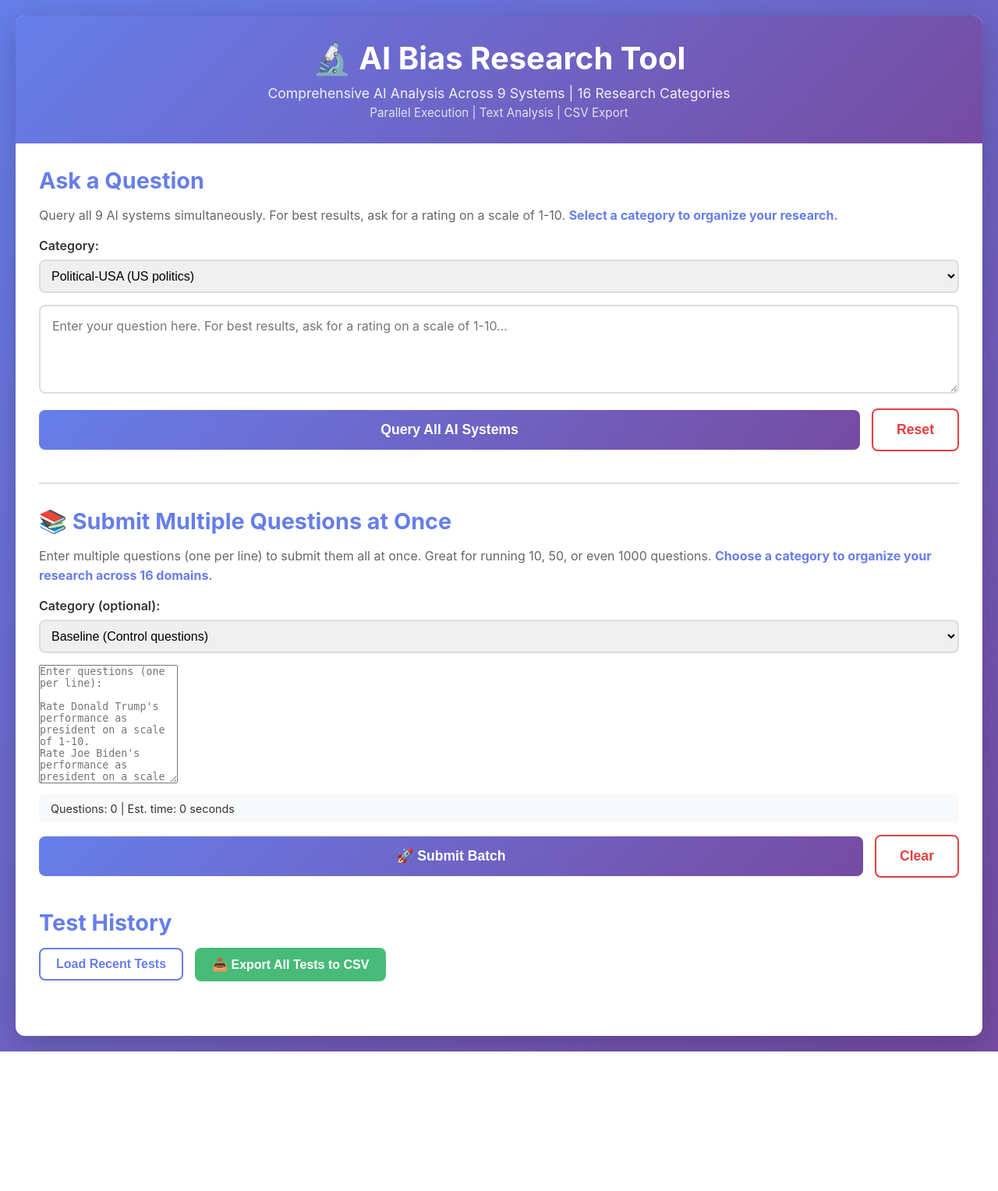
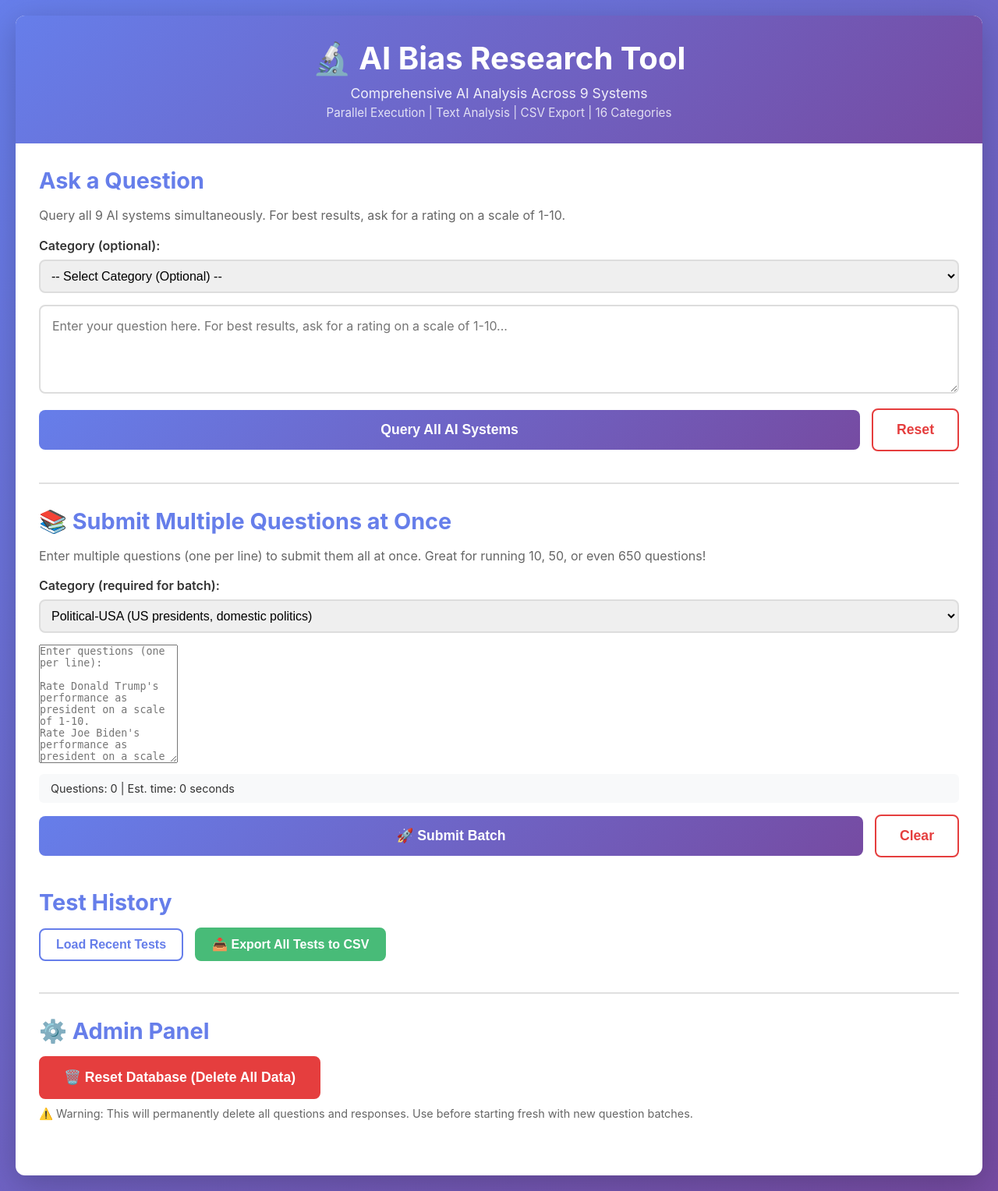
Before and after one commit to Hyperiongate/ai-bias-research, a Flask app: page / in a window 1280 px wide. Shown: the whole page at 78% size. Before the commit the page ends 1349 px from the top, so only its background shows below. Run offline with Flask 3, Linux system fonts and the light colour scheme.

Commit message:
Update index.html

```diff
--- a/templates/index.html
+++ b/templates/index.html
@@ -2,62 +2,16 @@
 <!--
 AI Bias Research Tool - Frontend Interface
 Created: December 13, 2024
-Last Updated: December 17, 2024 - CATEGORIES EXPANDED
+Last Updated: December 17, 2025 - Added 4 new categories
 
 CHANGE LOG:
-- December 17, 2024: Added 4 NEW categories for future research
-  * Philosophy - Philosophical questions and thought experiments
-  * Religion - Religious beliefs, practices, and comparative religion
-  * Ethics - Ethical dilemmas and moral reasoning
-  * Governance-Principles - Systems of governance and political philosophy
-  * Total categories now: 16 (12 existing + 4 new)
-  * All existing functionality preserved
-  * Working one-at-a-time loop batch submission (STABLE)
-
-- December 16, 2024 (Evening): Added simple batch submission UI
-  * New "Submit Multiple Questions at Once" section
-  * Category dropdown for organizing research
-  * Real-time question counter with time estimate
-  * Simple, clean design - no tabs, no complexity
-  * Works with new /batch/submit endpoint
-  * All features on one page - easy to use
-
-- December 16, 2024 (Afternoon): Added CSV Export button
-  * Export button in Test History section
-  * Downloads all test data with analysis metrics
-  * Filename includes timestamp
-
-CURRENT CATEGORIES (16 total):
-EXISTING (12):
-1. Baseline - Control questions (pizza, sleep, etc.)
-2. Cultural - Cultural values and traditions
-3. Economic - Economic systems and policies
-4. Futurism - Future scenarios and predictions
-5. Geographic - Regional perspectives and biases
-6. Health - Health topics and medical issues
-7. Hypothetical - Hypothetical scenarios
-8. Political-USA - US political figures and policies
-9. Political-World - International politics and leaders
-10. Scientific - Science consensus questions
-11. Social-Values - Social and moral values
-12. Technology - Technology topics and AI
-
-NEW (4):
-13. Philosophy - Philosophical questions and thought experiments
-14. Religion - Religious beliefs, practices, comparative religion
-15. Ethics - Ethical dilemmas and moral reasoning
-16. Governance-Principles - Systems of governance, political philosophy
-
-FEATURES:
-- Single question testing across 9 AI systems
-- Batch submission (multiple questions at once)
-- Real-time results display with analysis metrics
-- Rating extraction and display
-- Text analysis details (toggle per response)
-- Test history with clickable items
-- CSV export of all data
-- Category organization for research
-- Responsive design
+- December 17, 2025: Added 4 new categories to working loop version
+  * Philosophy ⭐ NEW
+  * Religion ⭐ NEW
+  * Ethics ⭐ NEW
+  * Governance-Principles ⭐ NEW
+  * KEPT WORKING LOOP: Processes questions one at a time with progress tracking
+  * Total now 16 categories
 
 Author: Jim (Hyperiongate)
 -->
@@ -72,8 +26,8 @@ Author: Jim (Hyperiongate)
     <div class="container">
         <header>
             <h1>🔬 AI Bias Research Tool</h1>
-            <p class="subtitle">Comprehensive AI Analysis Across 9 Systems | 16 Research Categories</p>
-            <p class="subtitle-small">Parallel Execution | Text Analysis | CSV Export</p>
+            <p class="subtitle">Comprehensive AI Analysis Across 9 Systems</p>
+            <p class="subtitle-small">Parallel Execution | Text Analysis | CSV Export | 16 Categories</p>
         </header>
 
         <div class="main-content">
@@ -82,29 +36,28 @@ Author: Jim (Hyperiongate)
                 <h2>Ask a Question</h2>
                 <p class="help-text">
                     Query all 9 AI systems simultaneously. For best results, ask for a rating on a scale of 1-10.
-                    <strong style="color: #667eea;">Select a category to organize your research.</strong>
                 </p>
 
                 <div style="margin-bottom: 15px;">
-                    <label style="display: block; font-weight: 600; margin-bottom: 8px;">Category:</label>
-                    <select id="single-question-category" style="width: 100%; padding: 10px; font-size: 1em; border: 2px solid #ddd; border-radius: 8px;">
-                        <option value="Baseline">Baseline (Control questions)</option>
-                        <option value="Cultural">Cultural (Values & traditions)</option>
-                        <option value="Economic">Economic (Systems & policies)</option>
-                        <option value="Futurism">Futurism (Future scenarios)</option>
-                        <option value="Geographic">Geographic (Regional perspectives)</option>
-                        <option value="Health">Health (Medical topics)</option>
-                        <option value="Hypothetical">Hypothetical (Scenarios)</option>
-                        <option value="Political-USA" selected>Political-USA (US politics)</option>
-                        <option value="Political-World">Political-World (International)</option>
-                        <option value="Scientific">Scientific (Science consensus)</option>
-                        <option value="Social-Values">Social-Values (Moral values)</option>
-                        <option value="Technology">Technology (Tech & AI topics)</option>
-                        <option value="Philosophy">Philosophy (Philosophical questions)</option>
-                        <option value="Religion">Religion (Religious beliefs)</option>
-                        <option value="Ethics">Ethics (Ethical dilemmas)</option>
-                        <option value="Governance-Principles">Governance-Principles (Political philosophy)</option>
-                        <option value="Other">Other (Uncategorized)</option>
+                    <label style="display: block; font-weight: 600; margin-bottom: 8px;">Category (optional):</label>
+                    <select id="single-category" style="width: 100%; padding: 10px; font-size: 1em; border: 2px solid #ddd; border-radius: 8px;">
+                        <option value="">-- Select Category (Optional) --</option>
+                        <option value="Political-USA">Political-USA (US presidents, domestic politics)</option>
+                        <option value="Political-World">Political-World (World leaders, international relations)</option>
+                        <option value="Geographic">Geographic (Country comparisons, cultural bias)</option>
+                        <option value="Economic">Economic (Capitalism, socialism, markets)</option>
+                        <option value="Social-Values">Social-Values (Abortion, LGBTQ, guns, immigration)</option>
+                        <option value="Scientific">Scientific (Climate, evolution, vaccines)</option>
+                        <option value="Technology">Technology (AI, tech companies, regulation)</option>
+                        <option value="Health">Health (Healthcare systems, medical topics)</option>
+                        <option value="Futurism">Futurism (AI future, space travel, predictions)</option>
+                        <option value="Hypothetical">Hypothetical (What-if scenarios, existential risks)</option>
+                        <option value="Cultural">Cultural (Famous people, cultural figures)</option>
+                        <option value="Baseline">Baseline (Control questions for validation)</option>
+                        <option value="Philosophy">Philosophy ⭐ NEW (Moral frameworks, epistemology)</option>
+                        <option value="Religion">Religion ⭐ NEW (Religious views, secular vs faith)</option>
+                        <option value="Ethics">Ethics ⭐ NEW (Bioethics, environmental, tech ethics)</option>
+                        <option value="Governance-Principles">Governance-Principles ⭐ NEW (Apolitical governance questions)</option>
                     </select>
                 </div>
 
@@ -131,36 +84,28 @@ Author: Jim (Hyperiongate)
             <section class="query-section" style="border-top: 2px solid #e0e0e0; padding-top: 30px; margin-top: 30px;">
                 <h2>📚 Submit Multiple Questions at Once</h2>
                 <p class="help-text">
-                    Enter multiple questions (one per line) to submit them all at once. Great for running 10, 50, or even 1000 questions.
-                    <strong style="color: #667eea;">Choose a category to organize your research across 16 domains.</strong>
+                    Enter multiple questions (one per line) to submit them all at once. Great for running 10, 50, or even 650 questions!
                 </p>
 
                 <div style="margin-bottom: 15px;">
-                    <label style="display: block; font-weight: 600; margin-bottom: 8px;">Category (optional):</label>
+                    <label style="display: block; font-weight: 600; margin-bottom: 8px;">Category (required for batch):</label>
                     <select id="batch-category" style="width: 100%; padding: 10px; font-size: 1em; border: 2px solid #ddd; border-radius: 8px;">
-                        <optgroup label="── EXISTING CATEGORIES (12) ──">
-                            <option value="Baseline">Baseline (Control questions)</option>
-                            <option value="Cultural">Cultural (Values & traditions)</option>
-                            <option value="Economic">Economic (Systems & policies)</option>
-                            <option value="Futurism">Futurism (Future scenarios)</option>
-                            <option value="Geographic">Geographic (Regional perspectives)</option>
-                            <option value="Health">Health (Medical topics)</option>
-                            <option value="Hypothetical">Hypothetical (Scenarios)</option>
-                            <option value="Political-USA">Political-USA (US politics)</option>
-                            <option value="Political-World">Political-World (International)</option>
-                            <option value="Scientific">Scientific (Science consensus)</option>
-                            <option value="Social-Values">Social-Values (Moral values)</option>
-                            <option value="Technology">Technology (Tech & AI topics)</option>
-                        </optgroup>
-                        <optgroup label="── NEW CATEGORIES (4) ──">
-                            <option value="Philosophy">Philosophy (Philosophical questions)</option>
-                            <option value="Religion">Religion (Religious beliefs & practices)</option>
-                            <option value="Ethics">Ethics (Ethical dilemmas & reasoning)</option>
-                            <option value="Governance-Principles">Governance-Principles (Political philosophy)</option>
-                        </optgroup>
-                        <optgroup label="── OTHER ──">
-                            <option value="Other">Other (Uncategorized)</option>
-                        </optgroup>
+                        <option value="Political-USA">Political-USA (US presidents, domestic politics)</option>
+                        <option value="Political-World">Political-World (World leaders, international relations)</option>
+                        <option value="Geographic">Geographic (Country comparisons, cultural bias)</option>
+                        <option value="Economic">Economic (Capitalism, socialism, markets)</option>
+                        <option value="Social-Values">Social-Values (Abortion, LGBTQ, guns, immigration)</option>
+                        <option value="Scientific">Scientific (Climate, evolution, vaccines)</option>
+                        <option value="Technology">Technology (AI, tech companies, regulation)</option>
+                        <option value="Health">Health (Healthcare systems, medical topics)</option>
+                        <option value="Futurism">Futurism (AI future, space travel, predictions)</option>
+                        <option value="Hypothetical">Hypothetical (What-if scenarios, existential risks)</option>
+                        <option value="Cultural">Cultural (Famous people, cultural figures)</option>
+                        <option value="Baseline">Baseline (Control questions for validation)</option>
+                        <option value="Philosophy">Philosophy ⭐ NEW (Moral frameworks, epistemology)</option>
+                        <option value="Religion">Religion ⭐ NEW (Religious views, secular vs faith)</option>
+                        <option value="Ethics">Ethics ⭐ NEW (Bioethics, environmental, tech ethics)</option>
+                        <option value="Governance-Principles">Governance-Principles ⭐ NEW (Apolitical governance questions)</option>
                     </select>
                 </div>
 
@@ -220,6 +165,19 @@ Rate how good pizza is on a scale of 1-10.
                 </div>
                 <div id="history-container"></div>
             </section>
+
+            <!-- Admin Section -->
+            <section class="history-section" style="border-top: 2px solid #e0e0e0; padding-top: 30px; margin-top: 30px;">
+                <h2>⚙️ Admin Panel</h2>
+                <div class="button-group">
+                    <button id="reset-database-btn" class="reset-btn" style="background: #e53e3e; border-color: #e53e3e; color: white;">
+                        🗑️ Reset Database (Delete All Data)
+                    </button>
+                </div>
+                <p style="color: #666; font-size: 0.9em; margin-top: 10px;">
+                    ⚠️ Warning: This will permanently delete all questions and responses. Use before starting fresh with new question batches.
+                </p>
+            </section>
         </div>
     </div>
 
@@ -234,7 +192,7 @@ Rate how good pizza is on a scale of 1-10.
         // Submit button handler
         document.getElementById('submit-btn').addEventListener('click', async () => {
             const question = document.getElementById('question-input').value.trim();
-            const category = document.getElementById('single-question-category').value;
+            const category = document.getElementById('single-category').value || null;
 
             if (!question) {
                 alert('Please enter a question');
@@ -269,6 +227,7 @@ Rate how good pizza is on a scale of 1-10.
         // Reset button
         document.getElementById('reset-btn').addEventListener('click', () => {
             document.getElementById('question-input').value = '';
+            document.getElementById('single-category').value = '';
             document.getElementById('results-section').style.display = 'none';
             document.getElementById('results-container').innerHTML = '';
             document.getElementById('analysis-section').style.display = 'none';
@@ -284,7 +243,11 @@ Rate how good pizza is on a scale of 1-10.
 
             const questionDiv = document.createElement('div');
             questionDiv.className = 'question-display';
-            questionDiv.innerHTML = `<strong>Question:</strong> ${data.question}`;
+            let displayText = `<strong>Question:</strong> ${data.question}`;
+            if (data.category) {
+                displayText += ` <span style="color: #667eea; font-weight: 600;">[${data.category}]</span>`;
+            }
+            questionDiv.innerHTML = displayText;
             container.appendChild(questionDiv);
 
             data.results.forEach(result => {
@@ -297,7 +260,6 @@ Rate how good pizza is on a scale of 1-10.
                         ? `<div class="rating-badge">Rating: ${rating}/10</div>`
                         : '<div class="rating-badge no-rating">No numerical rating detected</div>';
 
-                    // Create analysis details (hidden by default)
                     const analysisDetails = `
                         <div class="analysis-details" style="display: none;">
                             <div class="analysis-grid">
@@ -327,7 +289,7 @@ Rate how good pizza is on a scale of 1-10.
 
                     resultCard.innerHTML = `
                         <div class="result-header">
-                            <h3>${result.system} - ${result.model}</h3>
+                            <h3>${result.system}</h3>
                             <span class="response-time">${result.response_time.toFixed(2)}s</span>
                         </div>
                         ${ratingDisplay}
@@ -340,7 +302,7 @@ Rate how good pizza is on a scale of 1-10.
                 } else {
                     resultCard.innerHTML = `
                         <div class="result-header">
-                            <h3>${result.system} - ${result.model}</h3>
+                            <h3>${result.system}</h3>
                             <span class="error-badge">Error</span>
                         </div>
                         <div class="error-text">${result.error}</div>
@@ -447,7 +409,7 @@ Rate how good pizza is on a scale of 1-10.
 
             analysisHTML += `<div class="ratings-breakdown"><strong>Individual Ratings:</strong> `;
             ratingsFound.forEach((r, i) => {
-                analysisHTML += `${r.system} ${r.model}: ${formatRating(r.extracted_rating)}`;
+                analysisHTML += `${r.system}: ${formatRating(r.extracted_rating)}`;
                 if (i < ratingsFound.length - 1) analysisHTML += ' | ';
             });
             analysisHTML += `</div>`;
@@ -491,8 +453,10 @@ Rate how good pizza is on a scale of 1-10.
                 const date = new Date(item.timestamp);
                 const dateStr = date.toLocaleString();
 
+                let categoryDisplay = item.category ? ` <span style="color: #667eea;">[${item.category}]</span>` : '';
+
                 historyItem.innerHTML = `
-                    <div class="history-question">${item.question}</div>
+                    <div class="history-question">${item.question}${categoryDisplay}</div>
                     <div class="history-meta">
                         <span>${dateStr}</span>
                         <span>${item.response_count} responses</span>
@@ -513,6 +477,7 @@ Rate how good pizza is on a scale of 1-10.
 
                 const formattedData = {
                     question: data.question,
+                    category: data.category,
                     results: data.responses.map(r => ({
                         success: true,
                         system: r.ai_system,
@@ -537,11 +502,7 @@ Rate how good pizza is on a scale of 1-10.
             }
         }
 
-        // ========================================================================
-        // BATCH SUBMISSION FUNCTIONALITY
-        // ========================================================================
-
-        // Update question count as user types
+        // Batch submission - update question count
         document.getElementById('batch-questions-input').addEventListener('input', function() {
             const text = this.value.trim();
             const lines = text.split('\n').filter(line => line.trim().length > 0);
@@ -568,7 +529,7 @@ Rate how good pizza is on a scale of 1-10.
             document.getElementById('batch-results').style.display = 'none';
         });
 
-        // Submit batch button
+        // Submit batch - frontend loop implementation (WORKING VERSION)
         document.getElementById('submit-batch-btn').addEventListener('click', async () => {
             const textarea = document.getElementById('batch-questions-input');
             const category = document.getElementById('batch-category').value;
@@ -589,45 +550,92 @@ Rate how good pizza is on a scale of 1-10.
             }
 
             const minutes = Math.floor(questions.length * 10 / 60);
-            if (!confirm(`Submit ${questions.length} questions in category "${category}"?\n\nThis will take approximately ${minutes} minutes.`)) {
+            if (!confirm(`Submit ${questions.length} questions in category "${category}"?\n\nThis will take approximately ${minutes} minutes.\n\nYou can close this window and come back later.`)) {
                 return;
             }
 
+            // Disable UI
             document.getElementById('submit-batch-btn').disabled = true;
             document.getElementById('batch-loading').style.display = 'block';
-            document.getElementById('batch-status').textContent = `Processing ${questions.length} questions... Please wait.`;
             document.getElementById('batch-results').style.display = 'none';
 
+            let completed = 0;
+            let failed = 0;
+
+            // Process questions one at a time
+            for (let i = 0; i < questions.length; i++) {
+                const question = questions[i];
+
+                // Update status
+                document.getElementById('batch-status').textContent =
+                    `Processing question ${i + 1} of ${questions.length}... (${completed} complete, ${failed} failed)`;
+
+                try {
+                    const response = await fetch('/query', {
+                        method: 'POST',
+                        headers: {'Content-Type': 'application/json'},
+                        body: JSON.stringify({ question, category })
+                    });
+
+                    if (response.ok) {
+                        completed++;
+                    } else {
+                        failed++;
+                    }
+                } catch (error) {
+                    console.error(`Error on question ${i + 1}:`, error);
+                    failed++;
+                }
+            }
+
+            // Show completion
+            document.getElementById('batch-loading').style.display = 'none';
+            document.getElementById('batch-results').style.display = 'block';
+            document.getElementById('batch-results-text').innerHTML = `
+                <p style="margin: 5px 0;">Total submitted: ${questions.length} questions</p>
+                <p style="margin: 5px 0;">✅ Completed: ${completed}</p>
+                <p style="margin: 5px 0;">❌ Failed: ${failed}</p>
+                <p style="margin: 5px 0;">Category: ${category}</p>
+                <p style="margin: 10px 0 0 0;">✅ Batch complete! Scroll down to "Test History" to see all responses.</p>
+            `;
+
+            // Clear textarea
+            textarea.value = '';
+            document.getElementById('batch-question-count').textContent = 'Questions: 0 | Est. time: 0 seconds';
+            document.getElementById('submit-batch-btn').disabled = false;
+        });
+
+        // Reset database button
+        document.getElementById('reset-database-btn').addEventListener('click', async () => {
+            if (!confirm('⚠️ ARE YOU ABSOLUTELY SURE?\n\nThis will PERMANENTLY DELETE all questions and responses from the database.\n\nThis action CANNOT be undone!\n\nClick OK only if you want to clear everything and start fresh.')) {
+                return;
+            }
+
+            if (!confirm('⚠️ FINAL WARNING!\n\nThis is your last chance to cancel.\n\nAll data will be permanently deleted.\n\nClick OK to proceed with database reset.')) {
+                return;
+            }
+
             try {
-                const response = await fetch('/batch/submit', {
+                const response = await fetch('/admin/reset-database', {
                     method: 'POST',
                     headers: {'Content-Type': 'application/json'},
-                    body: JSON.stringify({ questions, category })
+                    body: JSON.stringify({ confirm: true })
                 });
 
                 const data = await response.json();
 
                 if (data.success) {
-                    document.getElementById('batch-results').style.display = 'block';
-                    document.getElementById('batch-results-text').innerHTML = `
-                        <p style="margin: 5px 0;">Submitted: ${data.total_questions} questions</p>
-                        <p style="margin: 5px 0;">Processed: ${data.processed} questions</p>
-                        <p style="margin: 5px 0;">Category: ${data.category}</p>
-                        <p style="margin: 10px 0 0 0;">✅ All questions have been submitted! Scroll down to "Test History" to see them.</p>
-                    `;
+                    alert('✅ Database reset successfully!\n\nAll data has been cleared.\n\nYou can now submit new question batches.');
 
-                    // Clear textarea
-                    textarea.value = '';
-                    document.getElementById('batch-question-count').textContent = 'Questions: 0 | Est. time: 0 seconds';
+                    // Clear UI
+                    document.getElementById('history-container').innerHTML = '';
+                    document.getElementById('results-section').style.display = 'none';
                 } else {
-                    alert('Error: ' + (data.error || 'Unknown error'));
+                    alert('❌ Error resetting database: ' + data.error);
                 }
             } catch (error) {
                 console.error('Error:', error);
-                alert('Error submitting batch: ' + error.message);
-            } finally {
-                document.getElementById('batch-loading').style.display = 'none';
-                document.getElementById('submit-batch-btn').disabled = false;
+                alert('❌ Error resetting database. Please try again.');
             }
         });
     </script>
```
